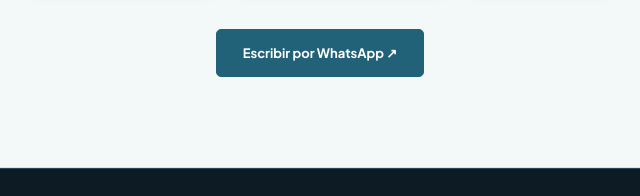
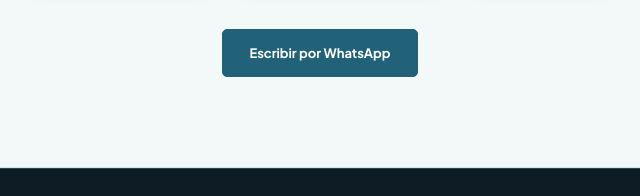
Before and after one commit to VetricGroup/Centro-M-dico-HOREB, a plain HTML site: page index.html in a window 1280 px wide. Shown: the part 1809-2005 px from the top of the page, 320-960 px from the left. Drawn offline with Linux system fonts and the light colour scheme.

Commit message:
Medico
Medico

```diff
--- a/index.html
+++ b/index.html
@@ -117,7 +117,7 @@
         </div>
 
         <a class="button-cta" href="https://wa.me/50685538638?text=Hola%20Centro%20M%C3%A9dico%20HOREB%2C%20me%20gustar%C3%ADa%20agendar%20una%20cita." target="_blank" rel="noopener noreferrer">
-          Escribir por WhatsApp ↗
+          Escribir por WhatsApp
         </a>
       </div>
     </section>
```
